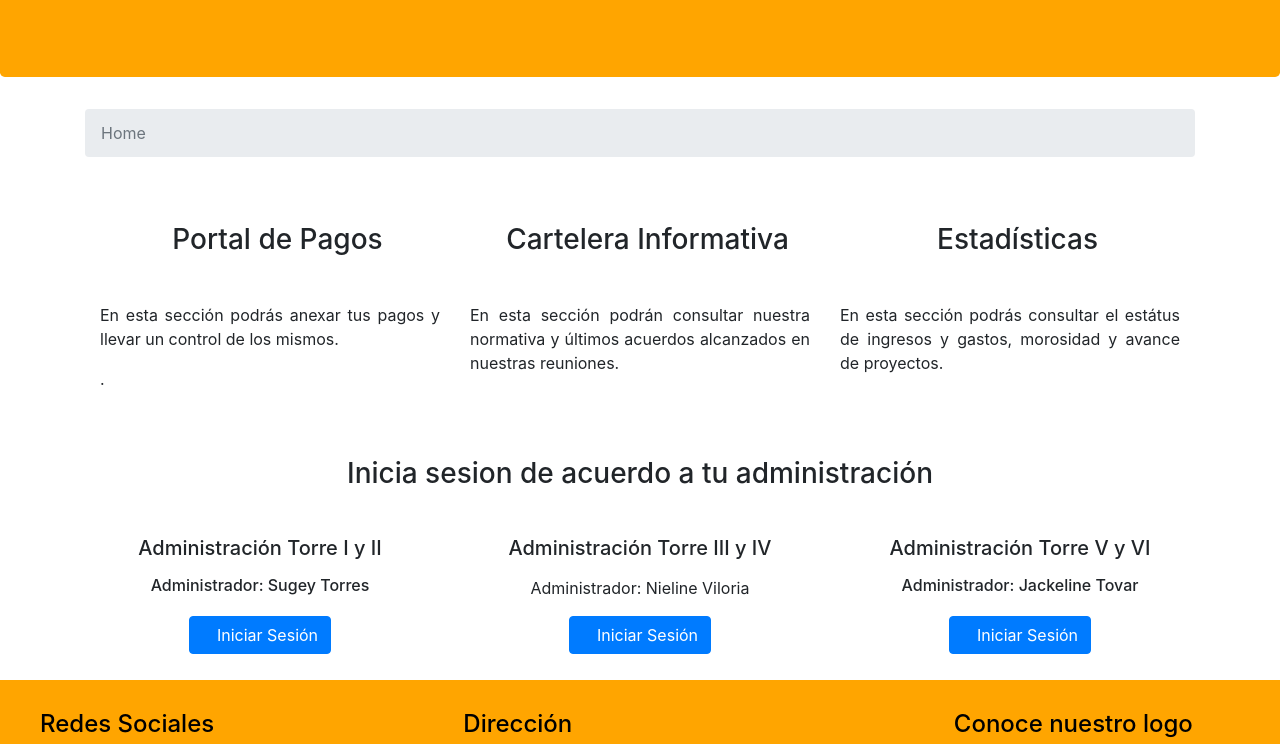
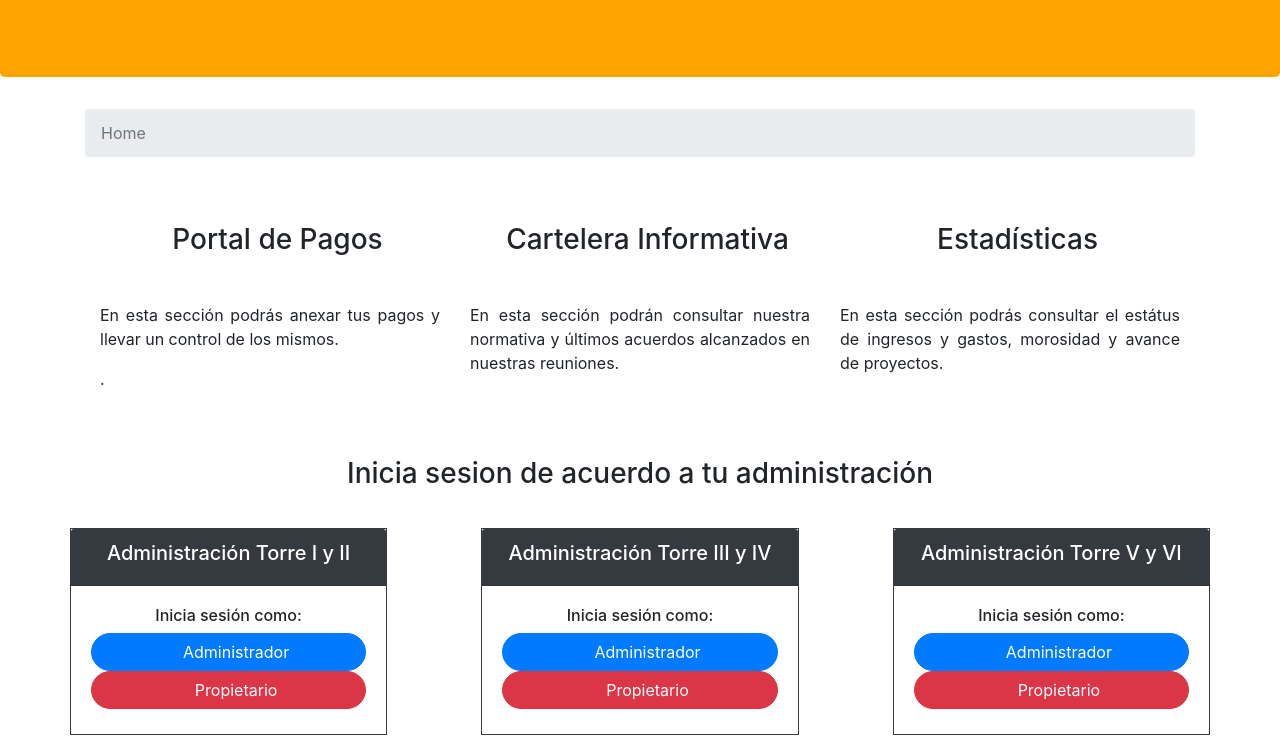
Before and after one commit to mame301186/LomasdelSol, a website: page index.html in a window 1280 px wide. Shown: the part 208-952 px from the top of the page. Drawn offline with nearby package versions, Linux system fonts and the light colour scheme; a web font is replaced by a local one.

Commit message:
Se agregaron etiquetas de card en index.html

```diff
--- a/css-miguel/main.css
+++ b/css-miguel/main.css
@@ -36,3 +36,19 @@ padding-bottom: 20px;
 form {
 	padding-bottom: 15px;
 }
+
+.body-icon-estadist {
+	padding-left: 15px;
+}
+
+.card-admin {
+	padding:0px 0px 5px 0px;
+	margin-top:0px;
+	border-radius:0px
+}
+
+.btn-config {
+	width:100%;
+	border-radius:20px
+
+}
--- a/index.html
+++ b/index.html
@@ -70,56 +70,38 @@
   		        </figure>
   		    </div>
   		</div>
-  		<div class="container">
-  			<figure class="text-center">
-  				<p class="h3 padding-titulo">Inicia sesion de acuerdo a tu administración</p>
-  			</figure>
+  		<h3 class="h3 text-center padding-titulo">
+  			Inicia sesion de acuerdo a tu administración</h3>
+  		<div class="d-flex flex-wrap flex row justify-content-between">
+  			<div class="card card-admin d-flex-column justify-content-between border border-dark">
+  				<div class="card-header bg-dark text-white">
+  					<h5 class="card-tittle text-center">Administración Torre I y II</h5>
   				</div>
-  		<div class="row row-cols-3">
-  			    <div class="col">
-  			    	<figure class="text-center">
-  			    		<p class="h5">Administración Torre I y II</p>
-  			    	</figure>
+  				<div class="card-body">
+  					<h6 class="card-subtittle text-center">Inicia sesión como:</h6>
+  				    <button type="button" class="btn btn-primary btn-config"><span class="oi oi-check body-icon"></span>Administrador</button>
+  				    <button type="button" class="btn btn-danger btn-config"><span class="oi oi-check body-icon"></span>Propietario</button>
   				</div>
-  			    <div class="col">
-  			    	<figure class="text-center">
-  			            <p class="h5">Administración Torre III y IV</p>
-  			        </figure>
   			</div>
-  			    <div class="col">
-  			    	<figure class="text-center">
-  			    		<p class="h5">Administración Torre V y VI</p>
-  			    	</figure>
+  			<div class="card card-admin d-flex-column justify-content-between border border-dark">
+  				<div class="card-header bg-dark text-white">
+  					<h5 class="card-tittle text-center">Administración Torre III y IV</h5>
   			    </div>
-  			    <div class="col">
-  			    	<figure class="text-center">
-  			    	    <p class="h6">Administrador: Sugey Torres</p>
-  			    	</figure>
+  				<div class="card-body">
+  					<h6 class="card-subtittle text-center">Inicia sesión como:</h6>
+  				    <button type="button" class="btn btn-primary btn-config"><span class="oi oi-check body-icon"></span>Administrador</button>
+  				    <button type="button" class="btn btn-danger btn-config"><span class="oi oi-check body-icon"></span>Propietario</button>
   				</div>
-  			    <div class="col">
-  			    	<figure class="text-center">
-  			            <p clas="h6">Administrador: Nieline Viloria</p>
-  			        </figure>
   			</div>
-  			    <div class="col">
-  			    	<figure class="text-center">
-  			    	    <p class="h6">Administrador: Jackeline Tovar</p>
-  			    	 </figure>
+  			<div class="card card-admin d-flex-column justify-content-between border border-dark">
+  				<div class="card-header bg-dark text-white">
+  					<h5 class="card-tittle text-center">Administración Torre V y VI</h5>
   				</div>
-  			    <div class="col">
-  			    	<figure class="text-center">
-  			    		<button type="button" class="btn btn-primary"><span class="oi oi-check body-icon"></span>Iniciar Sesión</button>
-  			        </figure>
+  				<div class="card-body">
+  					<h6 class="card-subtittle text-center">Inicia sesión como:</h6>
+  				    <button type="button" class="btn btn-primary btn-config"><span class="oi oi-check body-icon"></span>Administrador</button>
+  				    <button type="button" class="btn btn-danger btn-config"><span class="oi oi-check body-icon"></span>Propietario</button>
   				</div>
-  			    <div class="col">
-  			    	<figure class="text-center">
-  			    	    <button type="button" class="btn btn-primary"><span class="oi oi-check body-icon"></span>Iniciar Sesión</button>
-  			    	</figure>
-  			    </div>
-  			    <div class="col">
-  			    	<figure class="text-center">
-  			    	    <button type="button" class="btn btn-primary"><span class="oi oi-check body-icon"></span>Iniciar Sesión</button>
-  			    	</figure>
   			</div>
   		</div>
     </div>
```
Also changed, not shown: estadisticas.html (+7 -6 lines). Lines whose indentation alone changed are shown as unchanged.
